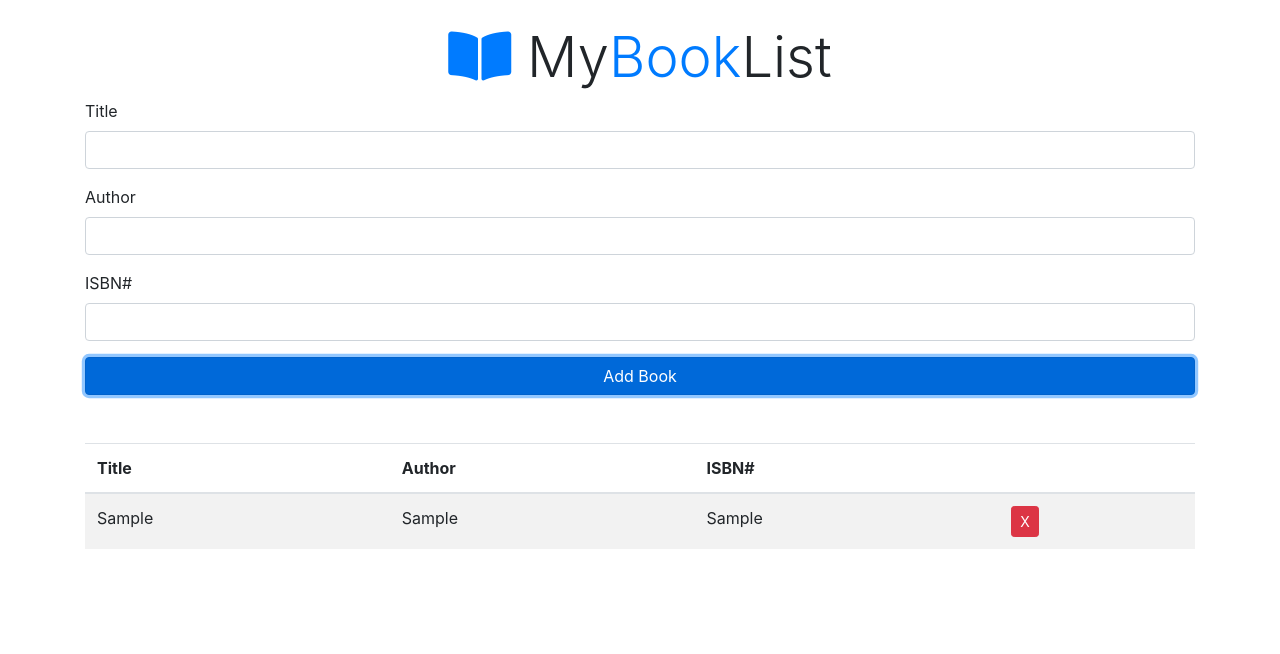
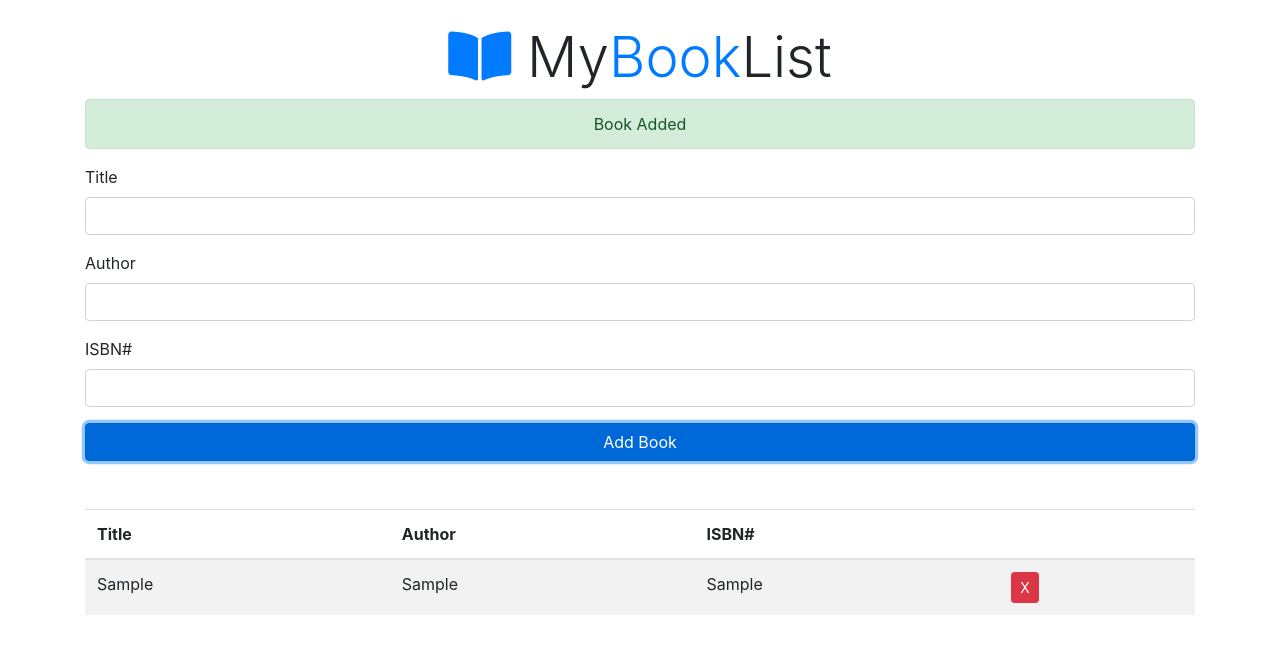
Before and after one commit to KassenBoyaubay/website, a React (Create React App) app: page /bookList in a window 1280 px wide. Both pictures are taken after typing "Sample", "Sample", "Sample" into the empty fields and a click on the input "Add Book". Shown: the top 654 px of the page. Built offline with nearby package versions, Linux system fonts and the light colour scheme.

Commit message:
added fully book_list

```diff
--- a/src/components/book_list/bookList.jsx
+++ b/src/components/book_list/bookList.jsx
@@ -1,4 +1,36 @@
 import React, { useState } from "react";
+import { useEffect } from "react";
+
+class Store {
+  static getBooks() {
+    let books;
+    if (localStorage.getItem("books") === null) {
+      books = [];
+    } else {
+      books = JSON.parse(localStorage.getItem("books"));
+    }
+
+    return books;
+  }
+
+  static addBook(book) {
+    const books = Store.getBooks();
+    books.push(book);
+    localStorage.setItem("books", JSON.stringify(books));
+  }
+
+  static removeBook(isbn) {
+    const books = Store.getBooks();
+
+    books.forEach((book, index) => {
+      if (book.isbn === isbn) {
+        books.splice(index, 1);
+      }
+    });
+
+    localStorage.setItem("books", JSON.stringify(books));
+  }
+}
 
 const BookList = () => {
   const [book, setBook] = useState({
@@ -7,6 +39,23 @@ const BookList = () => {
     isbn: "",
   });
   const [allBooks, setAllBooks] = useState([]);
+  const [alert, setAlert] = useState();
+
+  const showAlert = (message, className) => {
+    setAlert(
+      <div className={`text-center alert alert-${className}`}>{message}</div>
+    );
+  };
+
+  useEffect(() => {
+    setTimeout(() => setAlert(), 5000);
+  }, [alert]);
+
+  useEffect(() => {
+    const books = Store.getBooks();
+
+    books.forEach((b) => setAllBooks((prev) => [...prev, b]));
+  }, []);
 
   const submit = (event) => {
     event.preventDefault();
@@ -17,6 +66,10 @@ const BookList = () => {
         author: "",
         isbn: "",
       });
+      Store.addBook(book);
+      showAlert("Book Added", "success");
+    } else {
+      showAlert("Please fill in all fields", "danger");
     }
   };
 
@@ -28,9 +81,11 @@ const BookList = () => {
     }));
   };
 
-  const deleteBook = (event, id) => {
+  const deleteBook = (event, id, isbn) => {
     event.preventDefault();
     setAllBooks(allBooks.filter((item, i) => i !== id));
+    Store.removeBook(isbn);
+    showAlert("Book Removed", "success");
   };
 
   return (
@@ -40,7 +95,12 @@ const BookList = () => {
           <i className="fas fa-book-open text-primary"></i> My
           <span className="text-primary">Book</span>List
         </h1>
-        <form id="book-form" onSubmit={(e) => submit(e)}>
+        {alert}
+        <form
+          style={alert ? {} : { marginTop: "74px" }}
+          id="book-form"
+          onSubmit={(e) => submit(e)}
+        >
           <div className="form-group">
             <label htmlFor="title">Title</label>
             <input
@@ -119,7 +179,7 @@ const Book = (props) => {
         <a
           href="#"
           className="btn btn-danger btn-sm delete"
-          onClick={(e) => props.deleteBook(e, props.id)}
+          onClick={(e) => props.deleteBook(e, props.id, props.isbn)}
         >
           X
         </a>
```
